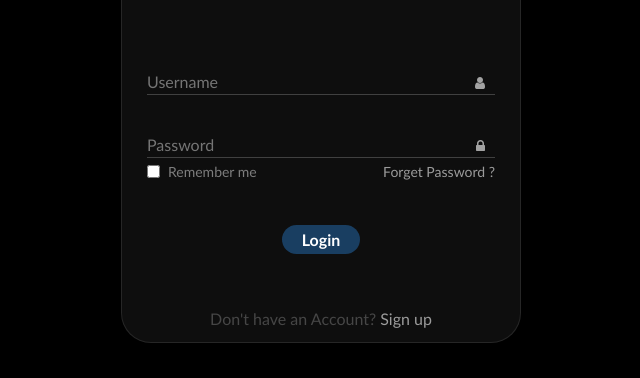
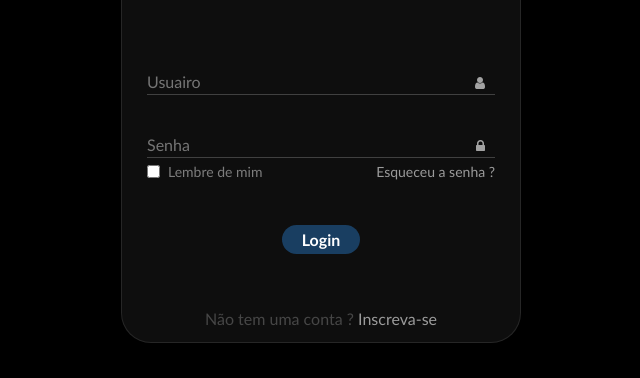
Before and after one commit to VitorTenorio14/login, a plain HTML site: page index.html in a window 1280 px wide. Shown: the part 297-675 px from the top of the page, 319-959 px from the left. Drawn offline with Linux system fonts and the light colour scheme.

Commit message:
ajuste placeholder

```diff
--- a/index.html
+++ b/index.html
@@ -16,23 +16,23 @@
                 <div class="title">LOGIN</div>
                 <div class="msg"></div>
                 <div class="field">
-                    <input type="text" placeholder="Username" id="uname">
+                    <input type="text" placeholder="Usuairo" id="uname">
                     <span class="fa fa-user"></span>
                 </div>
                 <div class="field">
-                    <input type="password" placeholder="Password" id="pass">
+                    <input type="password" placeholder="Senha" id="pass">
                     <span class="fa fa-lock"></span>
                 </div>
                 <div class="action centered-flex">
                     <label for="remember" class="centered-flex">
-                        <input type="checkbox" id="remember"> Remember me
+                        <input type="checkbox" id="remember"> Lembre de mim
                     </label>
-                    <a href="#">Forget Password ?</a>
+                    <a href="#">Esqueceu a senha ?</a>
                 </div>
                 <div class="btn-container">
                     <input type="submit" id="login-btn" value="Login">
                 </div>
-                <div class="signup">Don't have an Account?<a href="#"> Sign up</a></div>
+                <div class="signup">Não tem uma conta ?<a href="#"> Inscreva-se</a></div>
             </form>
         </div>
     </div>
```
